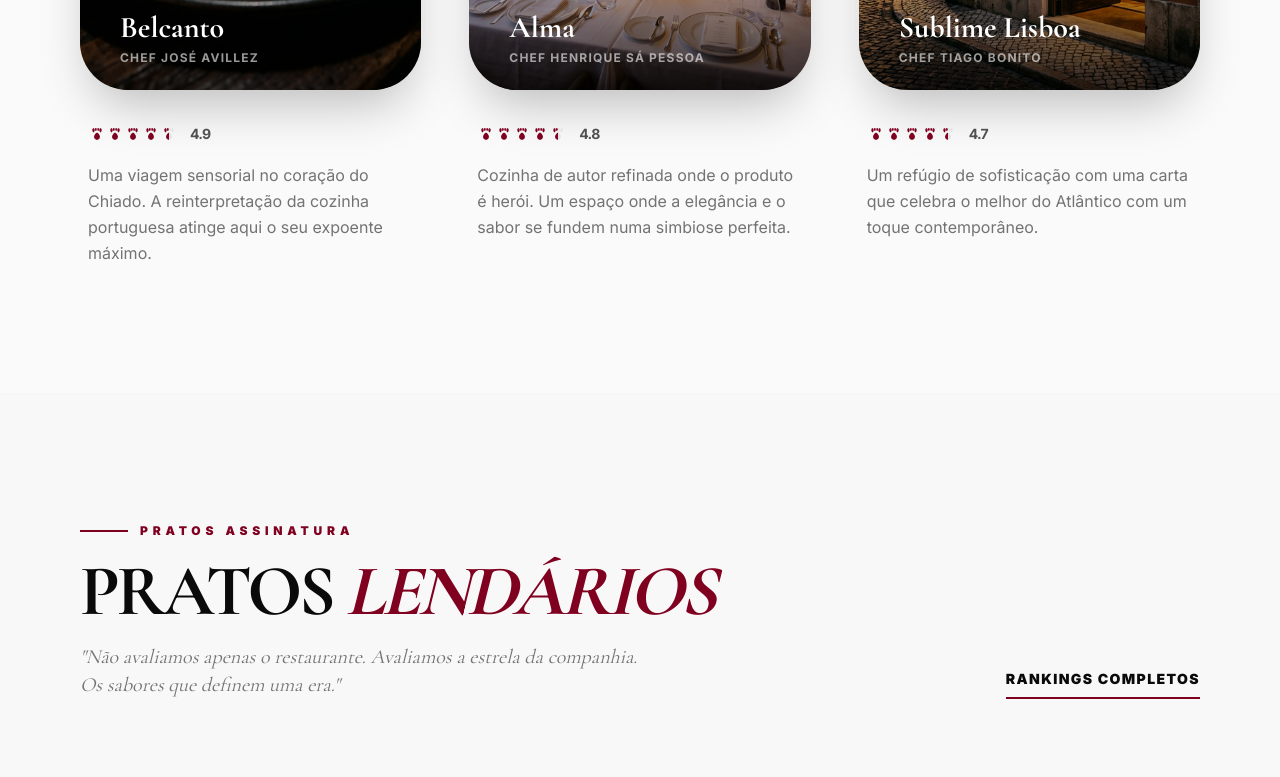
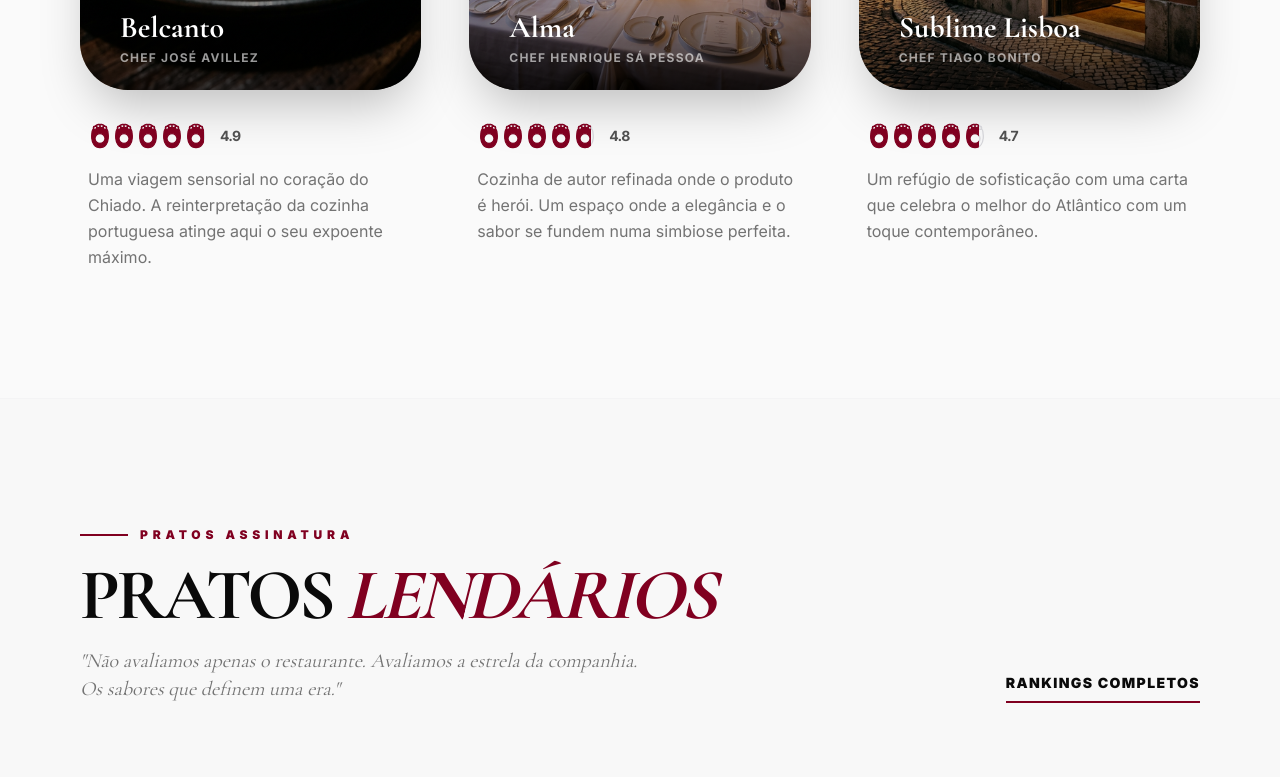
Before and after one commit to SuesteCreative/lebrebites-app, a Next.js app: page / in a window 1280 px wide. Shown: the part 1640-2417 px from the top of the page. Built offline with nearby package versions, Linux system fonts and the light colour scheme.

Commit message:
style: redesign paw rating to be proportionate and use premium silhouette

```diff
--- a/components/ui/rabbit-teeth-rating.tsx
+++ b/components/ui/rabbit-teeth-rating.tsx
@@ -11,44 +11,44 @@ interface RabbitTeethRatingProps {
     showNumber?: boolean;
 }
 
-const Paw = ({ filled, half, className }: { filled: boolean; half?: boolean; className?: string }) => {
+const Paw = ({ fillAmount, className }: { fillAmount: number; className?: string }) => {
+    const id = React.useId();
+
     return (
         <div className={cn("relative inline-block", className)}>
-            {/* Background (Empty Paw) - More realistic elongated rabbit foot */}
             <svg
-                viewBox="0 0 24 24"
-                className="h-full w-full fill-zinc-200 dark:fill-zinc-800 transition-colors"
+                viewBox="0 0 24 32"
+                className="h-full w-full"
                 xmlns="http://www.w3.org/2000/svg"
             >
-                {/* Main elongated pad */}
-                <path d="M12 22C14.5 22 17 19.5 17 17C17 14.5 14.5 10 12 10C9.5 10 7 14.5 7 17C7 19.5 9.5 22 12 22Z" />
-                {/* Toes - elongated like a rabbit */}
-                <path d="M6 9C5 9 4 7 4 5C4 3 5 2 6 2C7 2 8 3 8 5C8 7 7 9 6 9Z" />
-                <path d="M10 7C9.2 7 8.5 5.5 8.5 4C8.5 2.5 9.2 1.5 10 1.5C10.8 1.5 11.5 2.5 11.5 4C11.5 5.5 10.8 7 10 7Z" />
-                <path d="M14 7C13.2 7 12.5 5.5 12.5 4C12.5 2.5 13.2 1.5 14 1.5C14.8 1.5 15.5 2.5 15.5 4C15.5 5.5 14.8 7 14 7Z" />
-                <path d="M18 9C17 9 16 7 16 5C16 3 17 2 18 2C19 2 20 3 20 5C20 7 19 9 18 9Z" />
+                <defs>
+                    <clipPath id={`fill-clip-${id}`}>
+                        <rect x="0" y="0" width={`${fillAmount * 24}`} height="32" />
+                    </clipPath>
+
+                    {/* Elongated Rabbit Foot Silhouette with cutouts (holes) */}
+                    <path
+                        id={`paw-shape-${id}`}
+                        fillRule="evenodd"
+                        d="M12 2C18 2 22 7 22 16C22 25 18 30 12 30C6 30 2 25 2 16C2 7 6 2 12 2ZM6 8C7.10457 8 8 7.10457 8 6C8 4.89543 7.10457 4 6 4C4.89543 4 4 4.89543 4 6C4 7.10457 4.89543 8 6 8ZM10 6C11.1046 6 12 5.10457 12 4C12 2.89543 11.1046 2 10 2C8.89543 2 8 2.89543 8 4C8 5.10457 8.89543 6 10 6ZM14 6C15.1046 6 16 5.10457 16 4C16 2.89543 15.1046 2 14 2C12.8954 2 12 2.89543 12 4C12 5.10457 12.8954 6 14 6ZM18 8C19.1046 8 20 7.10457 20 6C20 4.89543 19.1046 4 18 4C16.8954 4 16 4.89543 16 6C16 7.10457 16.8954 8 18 8ZM12 25C15.3137 25 18 22.3137 18 19C18 15.6863 15.3137 13 12 13C8.68629 13 6 15.6863 6 19C6 22.3137 8.68629 25 12 25Z"
+                    />
+                </defs>
+
+                {/* Empty State / Outline */}
+                <use
+                    href={`#paw-shape-${id}`}
+                    className="fill-zinc-100 dark:fill-zinc-900 stroke-zinc-300 dark:stroke-zinc-700 stroke-[1.5]"
+                    style={{ transition: "all 0.3s ease" }}
+                />
+
+                {/* Filled Overlay (Clipped) */}
+                <g clipPath={`url(#fill-clip-${id})`}>
+                    <use
+                        href={`#paw-shape-${id}`}
+                        className="fill-primary stroke-primary stroke-[1.5]"
+                    />
+                </g>
             </svg>
-
-            {/* Filled Overlay */}
-            {(filled || half) && (
-                <div
-                    className="absolute inset-0 overflow-hidden"
-                    style={{ width: half ? "50%" : "100%" }}
-                >
-                    <svg
-                        viewBox="0 0 24 24"
-                        className="h-full fill-primary text-primary"
-                        style={{ width: half ? "200%" : "100%" }}
-                        xmlns="http://www.w3.org/2000/svg"
-                    >
-                        <path d="M12 22C14.5 22 17 19.5 17 17C17 14.5 14.5 10 12 10C9.5 10 7 14.5 7 17C7 19.5 9.5 22 12 22Z" />
-                        <path d="M6 9C5 9 4 7 4 5C4 3 5 2 6 2C7 2 8 3 8 5C8 7 7 9 6 9Z" />
-                        <path d="M10 7C9.2 7 8.5 5.5 8.5 4C8.5 2.5 9.2 1.5 10 1.5C10.8 1.5 11.5 2.5 11.5 4C11.5 5.5 10.8 7 10 7Z" />
-                        <path d="M14 7C13.2 7 12.5 5.5 12.5 4C12.5 2.5 13.2 1.5 14 1.5C14.8 1.5 15.5 2.5 15.5 4C15.5 5.5 14.8 7 14 7Z" />
-                        <path d="M18 9C17 9 16 7 16 5C16 3 17 2 18 2C19 2 20 3 20 5C20 7 19 9 18 9Z" />
-                    </svg>
-                </div>
-            )}
         </div>
     );
 };
@@ -61,24 +61,22 @@ export const RabbitTeethRating: React.FC<RabbitTeethRatingProps> = ({
     showNumber = true,
 }) => {
     const sizeClasses = {
-        sm: "h-3.5 w-2 mx-[1px]",
-        md: "h-6 w-3.5 mx-[2px]",
-        lg: "h-8 w-5 mx-[3px]",
+        sm: "h-4 w-3 mx-[1px]",
+        md: "h-7 w-5 mx-[2px]",
+        lg: "h-10 w-7 mx-[3px]",
     };
 
     return (
         <div className={cn("inline-flex items-center", className)} aria-label={`Rating: ${rating} out of ${maxRating}`}>
             <div className="flex">
                 {Array.from({ length: maxRating }).map((_, i) => {
-                    const fullAmount = i + 1;
-                    const isFilled = rating >= fullAmount;
-                    const isHalf = !isFilled && rating >= fullAmount - 0.5;
+                    // Calculate fill amount for this specific slot (0 to 1)
+                    const fillAmount = Math.max(0, Math.min(1, rating - i));
 
                     return (
                         <Paw
                             key={i}
-                            filled={isFilled}
-                            half={isHalf}
+                            fillAmount={fillAmount}
                             className={sizeClasses[size]}
                         />
                     );
```
